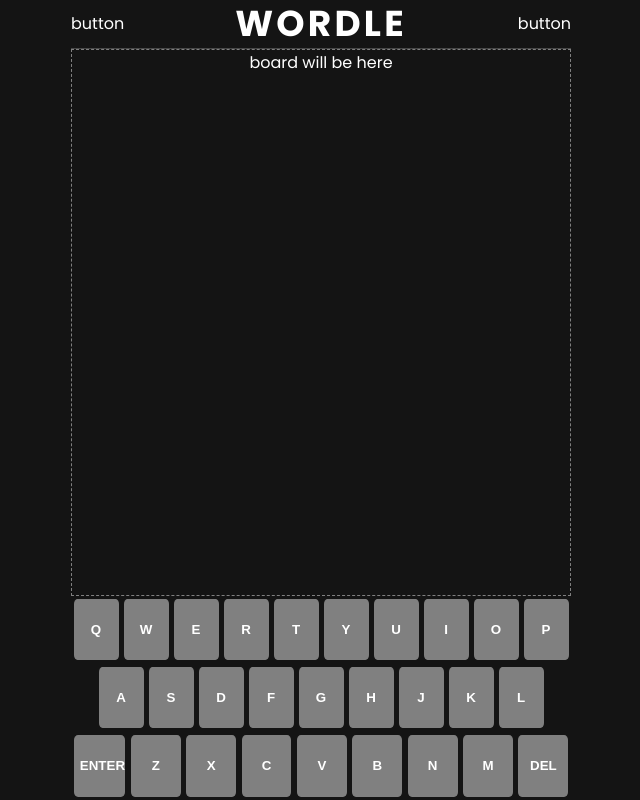
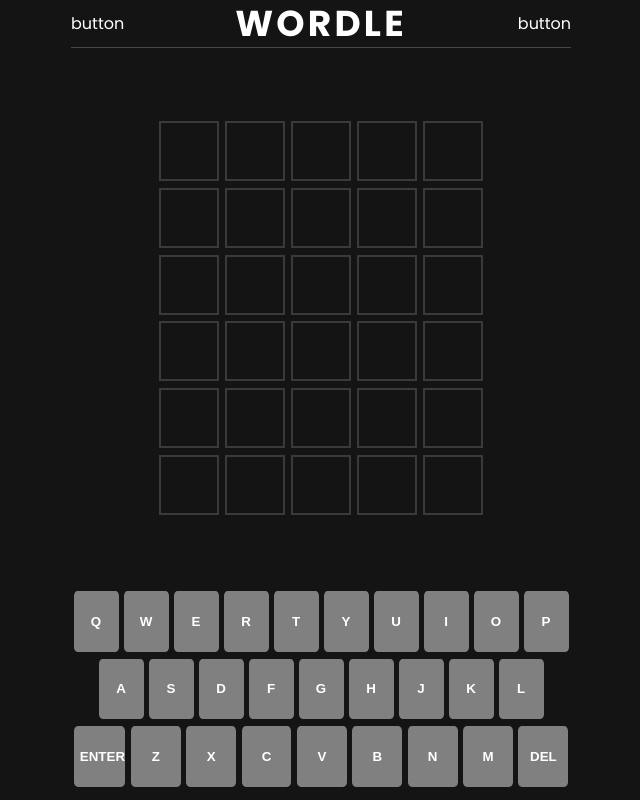
Before and after one commit to Omer-Sadeh/wordle-clone, a React (Create React App) app: page / in a window 1280 px wide. Shown: the whole page, without its empty margins (319-959 px from the left). Built offline with nearby package versions, Linux system fonts and the light colour scheme.

Commit message:
base-css

```diff
--- a/src/App.css
+++ b/src/App.css
@@ -40,10 +40,9 @@
 
 .board-wrapper {
   height: 100%;
-  text-align: center;
   display: flex;
-  flex-direction: column;
-  border: 1px gray dashed;
+  justify-content: space-between;
+  align-items: center;
 }
 
 .keyboard-wrapper {
@@ -51,6 +50,7 @@
   text-align: center;
   display: flex;
   flex-direction: column;
+  margin-bottom: 10px;
 }
 
 /* ------------------------------------ */
@@ -67,6 +67,73 @@
   left: 0;
   right: 0;
   pointer-events: none;
+}
+
+/* ------------------------------------ */
+
+/* --- Board -------------------------- */
+
+.board-limits {
+  height: 100%;
+  max-height: 400px;
+  max-width: 330px;
+  width: 50vh;
+  margin: auto;
+  display: flex;
+  flex-direction: column;
+}
+
+.board-limits .row {
+  height: 100%;
+  display: inline-flex;
+  justify-content: center;
+  align-items: center;
+  font-weight: bold;
+  vertical-align: middle;
+  box-sizing: border-box;
+}
+
+.tile-wrapper {
+  height: 100%;
+  width: 100%;
+  display: flex;
+  align-items: center;
+  justify-content: space-between;
+}
+
+.board-tile {
+  width: 90%;
+  height: 90%;
+  position: relative;
+  left: 5%;
+  color: white;
+  font-size: 1.7em;
+  font-weight: bold;
+
+  -webkit-transition: all .2s ease-in-out;
+   -moz-transition: all .2s ease-in-out;
+   -o-transition: all .2s ease-in-out;
+   transition: all .2s ease-in-out;
+}
+
+.empty {
+  background-color: transparent;
+  border: 2px solid rgb(58, 58, 58);
+}
+
+.correct {
+  background-color: rgb(72, 134, 72);
+  border: 0px;
+}
+
+.misplaced {
+  background-color: rgb(177, 170, 76);
+  border: 0px;
+}
+
+.wrong {
+  background-color: rgb(58, 58, 58);
+  border: 0px;
 }
 
 /* ------------------------------------ */
--- a/src/App.tsx
+++ b/src/App.tsx
@@ -1,6 +1,6 @@
 import React, { useState } from 'react';
 import './App.css';
-import Board from './components/Board';
+import Board from './components/Board/Board';
 import Header from './components/Header';
 import Keyboard from './components/Keyboard/Keyboard';
 
--- a/src/components/Board.tsx
+++ /dev/null
@@ -1,9 +0,0 @@
-import React from 'react';
-
-function Board() {
-    return(
-        <div className="board-wrapper">board will be here</div>
-    );
-}
-
-export default Board;
--- /dev/null
+++ b/src/components/Board/Board.tsx
@@ -0,0 +1,19 @@
+import React from 'react';
+import BoardTile from './BoardTile';
+
+function Board() {
+    return(
+        <div className="board-wrapper">
+            <div className='board-limits'>
+                <div className='row'><BoardTile /><BoardTile /><BoardTile /><BoardTile /><BoardTile /></div>
+                <div className='row'><BoardTile /><BoardTile /><BoardTile /><BoardTile /><BoardTile /></div>
+                <div className='row'><BoardTile /><BoardTile /><BoardTile /><BoardTile /><BoardTile /></div>
+                <div className='row'><BoardTile /><BoardTile /><BoardTile /><BoardTile /><BoardTile /></div>
+                <div className='row'><BoardTile /><BoardTile /><BoardTile /><BoardTile /><BoardTile /></div>
+                <div className='row'><BoardTile /><BoardTile /><BoardTile /><BoardTile /><BoardTile /></div>
+            </div>
+        </div>
+    );
+}
+
+export default Board;
--- /dev/null
+++ b/src/components/Board/BoardTile.tsx
@@ -0,0 +1,9 @@
+import React from 'react';
+
+function BoardTile() {
+    return(
+        <div className='tile-wrapper'><button className="board-tile empty"></button></div>
+    );
+}
+
+export default BoardTile;
```
